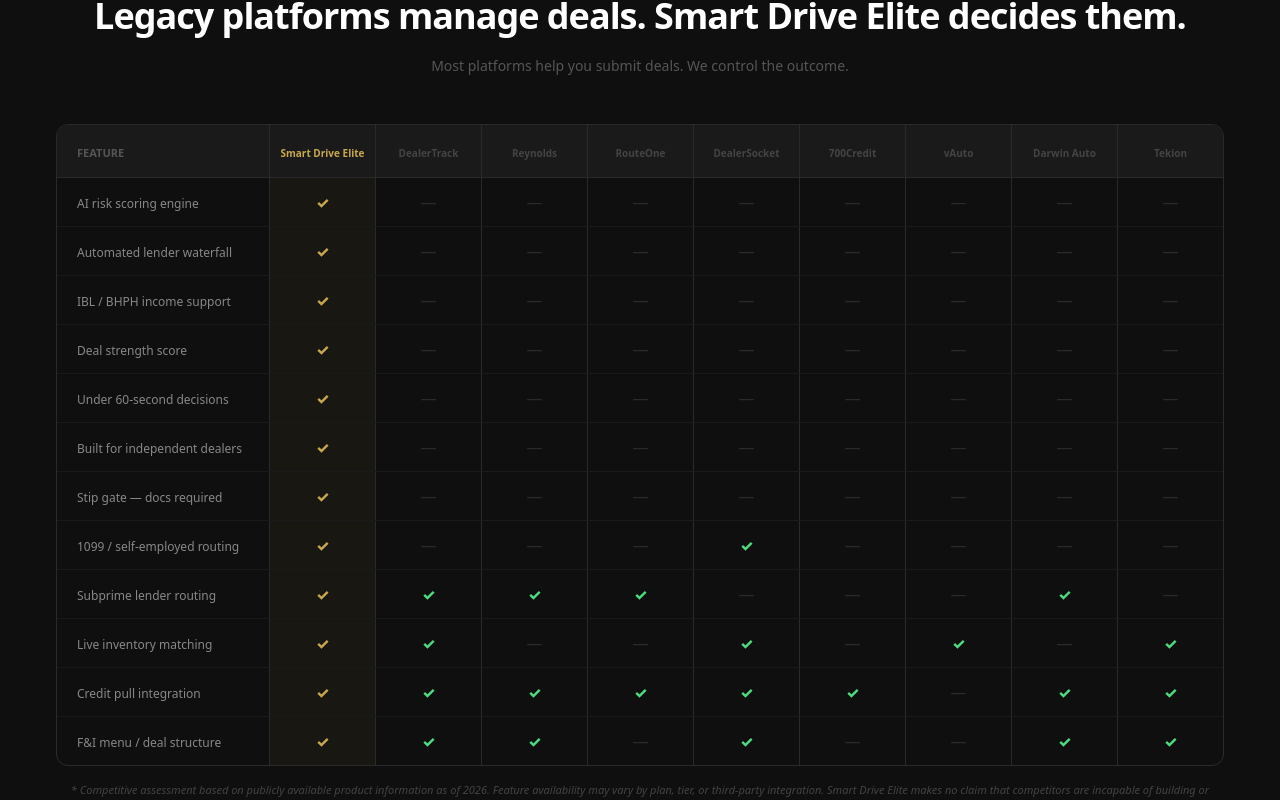
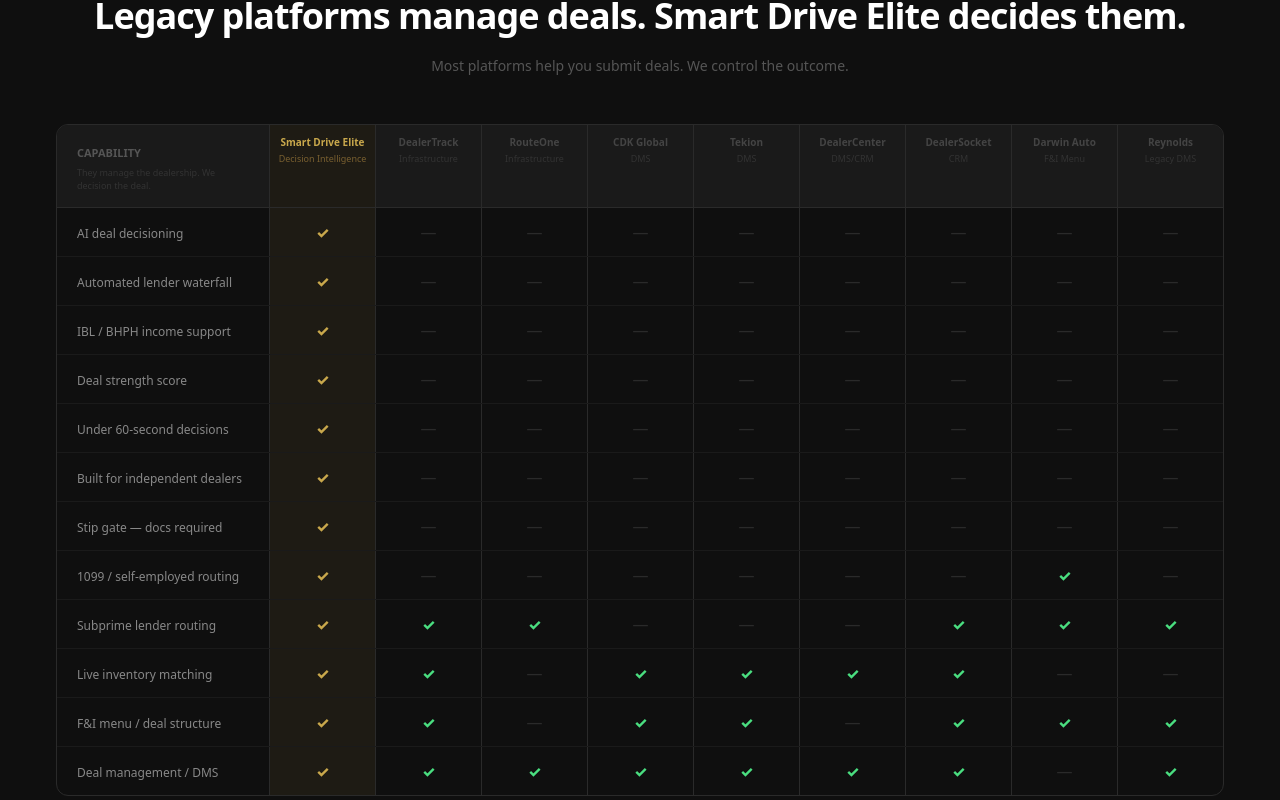
Before and after one commit to dliber13/smart-drive, a Next.js app: page / in a window 1280 px wide. Shown: the part 3059-3859 px from the top of the page. Built offline with nearby package versions, Linux system fonts and the light colour scheme.

Commit message:
Fix competitor table — correct categories, remove 700Credit and vAuto

```diff
--- a/src/app/page.tsx
+++ b/src/app/page.tsx
@@ -179,41 +179,45 @@ export default function HomePage() {
           <div style={{ overflowX: "auto" }}>
             <div style={{ minWidth: 1100, border: "1px solid #2A2A2A", borderRadius: 12, overflow: "hidden" }}>
               <div style={{ display: "grid", gridTemplateColumns: "2fr 1fr 1fr 1fr 1fr 1fr 1fr 1fr 1fr 1fr", borderBottom: "1px solid #2A2A2A" }}>
-                <div style={{ padding: "14px 20px", background: "#1A1A1A" }}><span style={{ fontSize: 11, color: "#555", fontWeight: 700 }}>FEATURE</span></div>
+                <div style={{ padding: "14px 20px", background: "#1A1A1A" }}>
+                  <span style={{ fontSize: 11, color: "#555", fontWeight: 700 }}>CAPABILITY</span>
+                  <div style={{ fontSize: 9, color: "#333", marginTop: 3 }}>They manage the dealership. We decision the deal.</div>
+                </div>
                 {[
-                  { name: "Smart Drive Elite", gold: true },
-                  { name: "DealerTrack", gold: false },
-                  { name: "Reynolds", gold: false },
-                  { name: "RouteOne", gold: false },
-                  { name: "DealerSocket", gold: false },
-                  { name: "700Credit", gold: false },
-                  { name: "vAuto", gold: false },
-                  { name: "Darwin Auto", gold: false },
-                  { name: "Tekion", gold: false },
+                  { name: "Smart Drive Elite", sub: "Decision Intelligence", gold: true },
+                  { name: "DealerTrack", sub: "Infrastructure", gold: false },
+                  { name: "RouteOne", sub: "Infrastructure", gold: false },
+                  { name: "CDK Global", sub: "DMS", gold: false },
+                  { name: "Tekion", sub: "DMS", gold: false },
+                  { name: "DealerCenter", sub: "DMS/CRM", gold: false },
+                  { name: "DealerSocket", sub: "CRM", gold: false },
+                  { name: "Darwin Auto", sub: "F&I Menu", gold: false },
+                  { name: "Reynolds", sub: "Legacy DMS", gold: false },
                 ].map(h => (
-                  <div key={h.name} style={{ padding: "14px 8px", background: "#1A1A1A", borderLeft: "1px solid #2A2A2A", textAlign: "center" }}>
-                    <span style={{ fontSize: 10, fontWeight: 800, color: h.gold ? "#C9A84C" : "#444" }}>{h.name}</span>
+                  <div key={h.name} style={{ padding: "10px 8px", background: h.gold ? "rgba(201,168,76,0.08)" : "#1A1A1A", borderLeft: "1px solid #2A2A2A", textAlign: "center" }}>
+                    <span style={{ fontSize: 10, fontWeight: 800, color: h.gold ? "#C9A84C" : "#444", display: "block" }}>{h.name}</span>
+                    <span style={{ fontSize: 9, color: h.gold ? "#7A6030" : "#333", display: "block", marginTop: 2 }}>{h.sub}</span>
                   </div>
                 ))}
               </div>
               {[
-                { feature: "AI risk scoring engine",         v: [1,0,0,0,0,0,0,0,0] },
+                { feature: "AI deal decisioning",            v: [1,0,0,0,0,0,0,0,0] },
                 { feature: "Automated lender waterfall",     v: [1,0,0,0,0,0,0,0,0] },
                 { feature: "IBL / BHPH income support",      v: [1,0,0,0,0,0,0,0,0] },
                 { feature: "Deal strength score",            v: [1,0,0,0,0,0,0,0,0] },
                 { feature: "Under 60-second decisions",      v: [1,0,0,0,0,0,0,0,0] },
                 { feature: "Built for independent dealers",  v: [1,0,0,0,0,0,0,0,0] },
                 { feature: "Stip gate — docs required",      v: [1,0,0,0,0,0,0,0,0] },
-                { feature: "1099 / self-employed routing",   v: [1,0,0,0,1,0,0,0,0] },
-                { feature: "Subprime lender routing",        v: [1,1,1,1,0,0,0,1,0] },
-                { feature: "Live inventory matching",        v: [1,1,0,0,1,0,1,0,1] },
-                { feature: "Credit pull integration",        v: [1,1,1,1,1,1,0,1,1] },
-                { feature: "F&I menu / deal structure",      v: [1,1,1,0,1,0,0,1,1] },
+                { feature: "1099 / self-employed routing",   v: [1,0,0,0,0,0,0,1,0] },
+                { feature: "Subprime lender routing",        v: [1,1,1,0,0,0,1,1,1] },
+                { feature: "Live inventory matching",        v: [1,1,0,1,1,1,1,0,0] },
+                { feature: "F&I menu / deal structure",      v: [1,1,0,1,1,0,1,1,1] },
+                { feature: "Deal management / DMS",          v: [1,1,1,1,1,1,1,0,1] },
               ].map((row, i) => (
                 <div key={row.feature} style={{ display: "grid", gridTemplateColumns: "2fr 1fr 1fr 1fr 1fr 1fr 1fr 1fr 1fr 1fr", borderBottom: i < 11 ? "1px solid #1A1A1A" : "none" }}>
                   <div style={{ padding: "12px 20px" }}><span style={{ fontSize: 12, color: "#888" }}>{row.feature}</span></div>
                   {row.v.map((val, j) => (
-                    <div key={j} style={{ padding: "12px 8px", borderLeft: "1px solid #2A2A2A", textAlign: "center", background: j === 0 ? "rgba(201,168,76,0.05)" : "transparent" }}>
+                    <div key={j} style={{ padding: "12px 8px", borderLeft: "1px solid #2A2A2A", textAlign: "center", background: j === 0 ? "rgba(201,168,76,0.08)" : "transparent" }}>
                       {val ? <span style={{ color: j === 0 ? "#C9A84C" : "#4ADE80", fontSize: 15, fontWeight: 800 }}>&#10003;</span> : <span style={{ color: "#2A2A2A" }}>&#8212;</span>}
                     </div>
                   ))}
```
